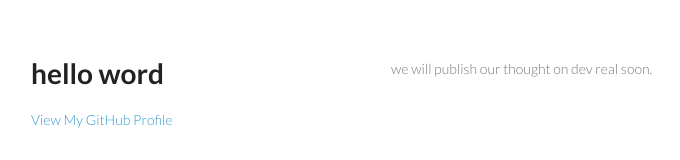
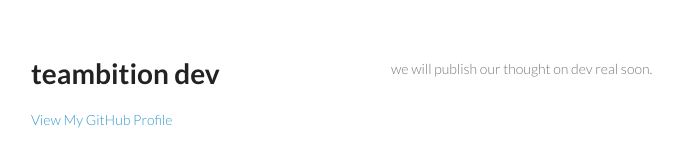
Before and after one commit to alibaba-archive/Teambition.github.io, a plain HTML site: page index.html in a window 1280 px wide. Shown: the top 160 px of the page, without its empty margins (179-859 px from the left). Drawn offline with Linux system fonts and the light colour scheme.

Commit message:
Update index.html

```diff
--- a/index.html
+++ b/index.html
@@ -15,7 +15,7 @@
   <body>
     <div class="wrapper">
       <header>
-        <h1>hello word</h1>
+        <h1>teambition dev</h1>
         <p></p>
 
 
```
